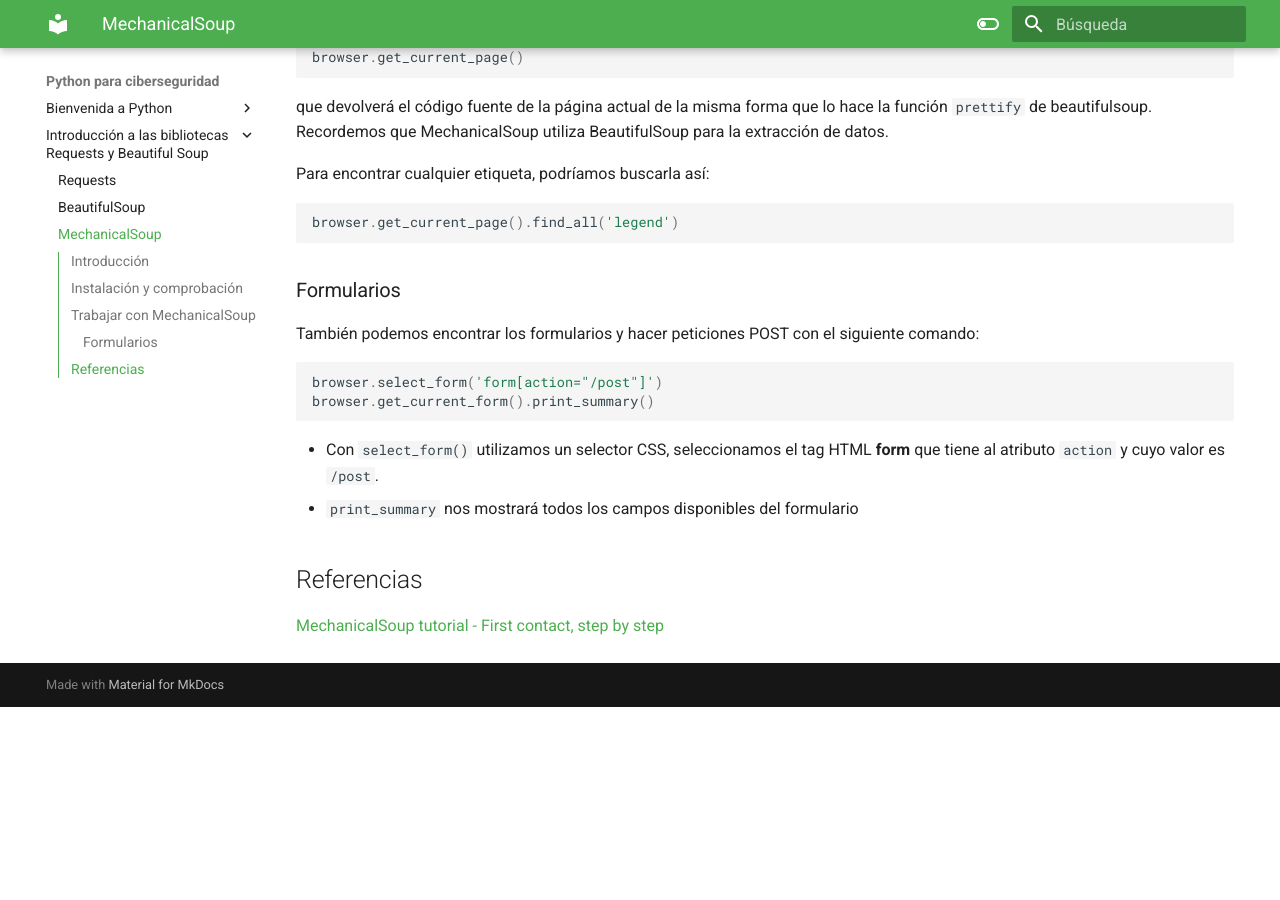
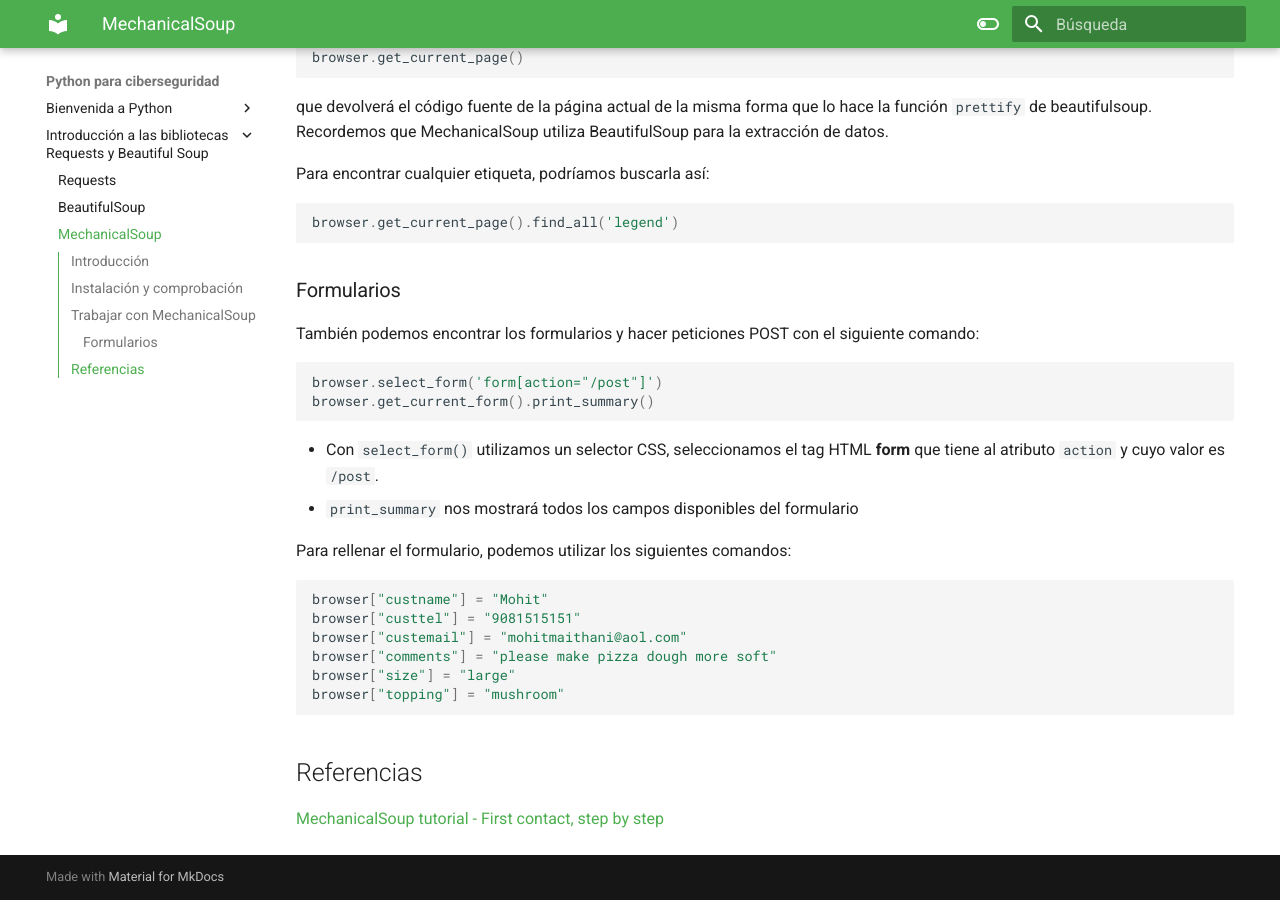
Before and after one commit to raul-profesor/Python-ciber, an MkDocs documentation site: the page built from docs/mechanical.md, in a window 1280 px wide and 900 px high, scrolled down 1799 px. Built offline with MkDocs 1.6.1 and Material for MkDocs 9.7.7, drawn with Linux system fonts in a browser that asks for light colours; before the commit the page ends 2506 px from its top, so only the background shows below that.

Commit message:
Ampliación mechanicalsoup

````diff
--- a/docs/mechanical.md
+++ b/docs/mechanical.md
@@ -93,6 +93,23 @@
 + `print_summary` nos mostrará todos los campos disponibles del formulario
 
 
+Para rellenar el formulario, podemos utilizar los siguientes comandos:
+
+```python
+browser["custname"] = "Mohit"
+browser["custtel"] = "9081515151"
+browser["custemail"] = "mohitmaithani@aol.com"
+browser["comments"] = "please make pizza dough more soft"
+browser["size"] = "large"
+browser["topping"] = "mushroom"
+```
+
+
+
+
+
+
+
 ## Referencias
 
 [MechanicalSoup tutorial - First contact, step by step](https://mechanicalsoup.readthedocs.io/en/stable/tutorial.html)
````
